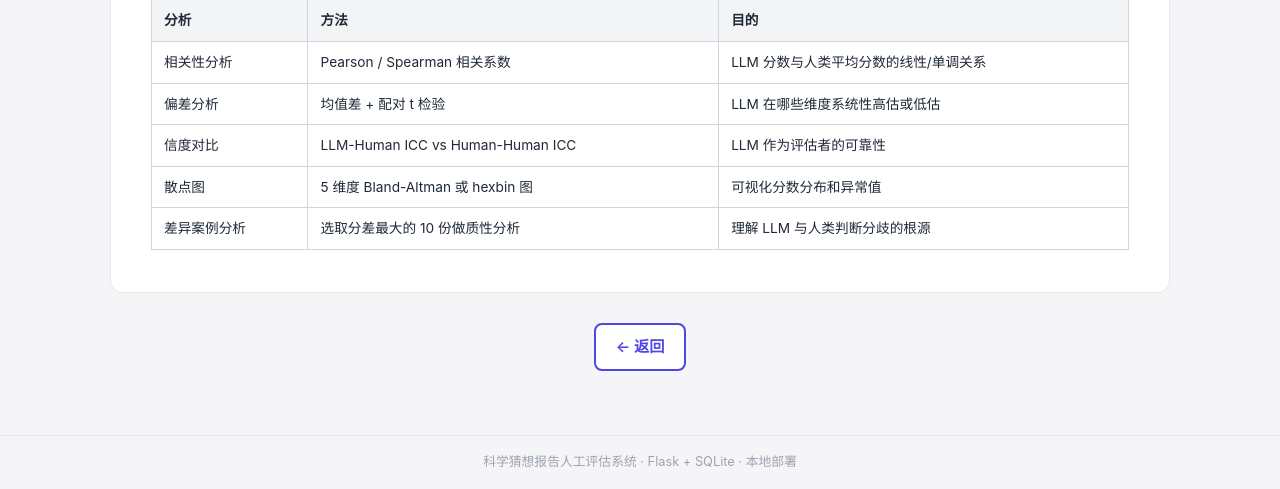
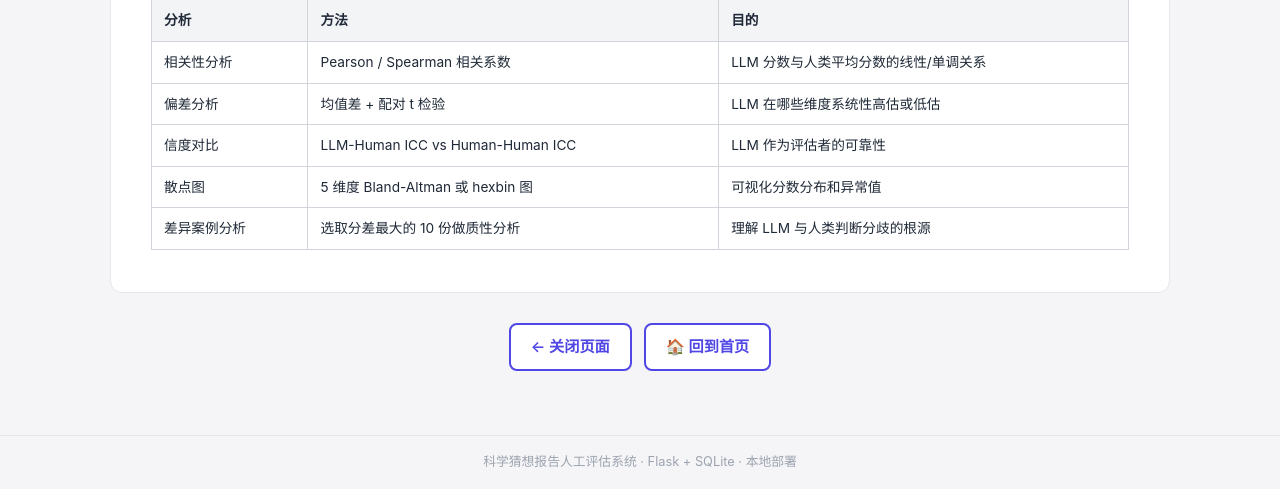
Before and after one commit to SiyuanChenToDo/Human-Evaluation-Website, a Flask app: page /rubric in a window 1280 px wide. Shown: the part 4722-5211 px from the top of the page. Run offline with Flask 3, Linux system fonts and the light colour scheme; parts of the project's set-up code (start-up, migrations or seed data) failed here and were passed over.

Commit message:
Fix rubric page back button: use window.close() instead of history.back()

```diff
--- a/templates/rubric_page.html
+++ b/templates/rubric_page.html
@@ -51,7 +51,8 @@
     {{ content|safe }}
 </div>
 
-<div style="text-align: center; margin-top: 30px;">
-    <a href="javascript:history.back()" class="btn btn-outline">← 返回</a>
+<div style="text-align: center; margin-top: 30px; display: flex; gap: 12px; justify-content: center;">
+    <a href="javascript:window.close()" class="btn btn-outline">← 关闭页面</a>
+    <a href="/login" class="btn btn-outline">🏠 回到首页</a>
 </div>
 {% endblock %}
```
